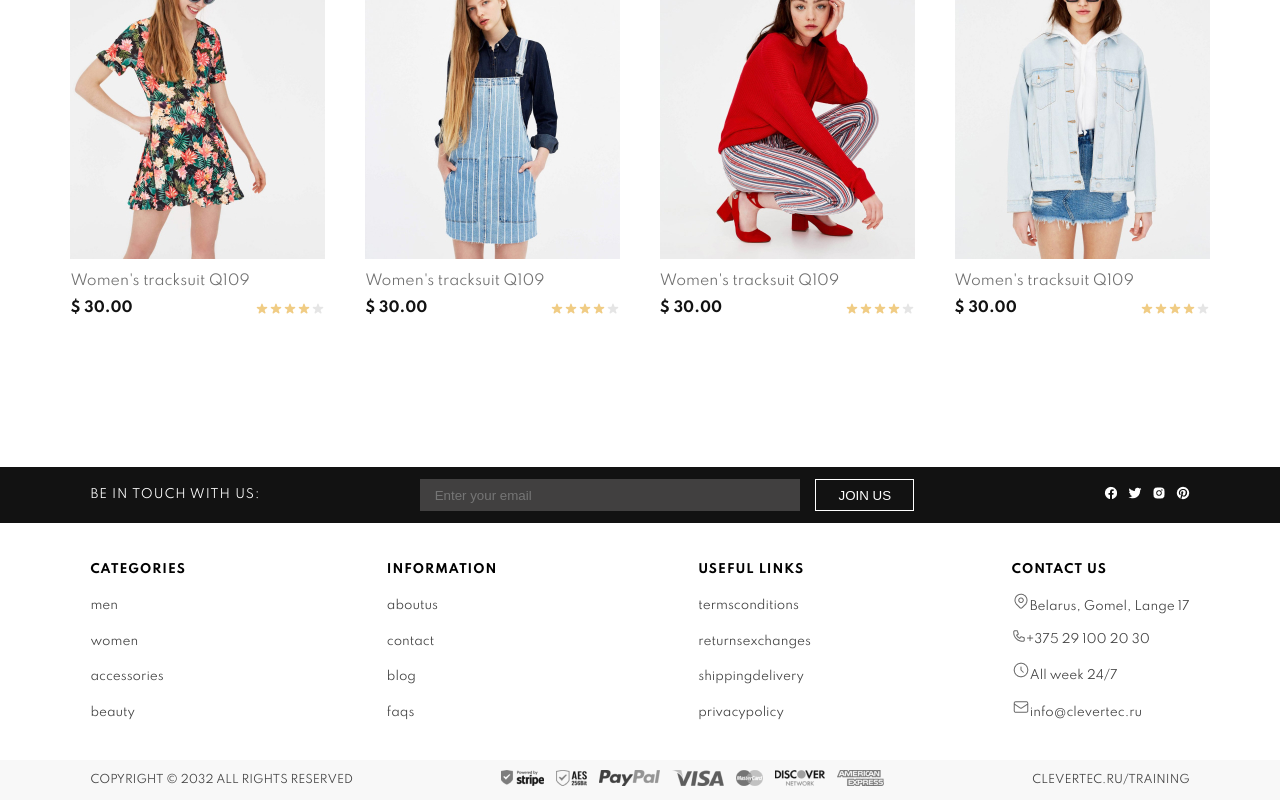
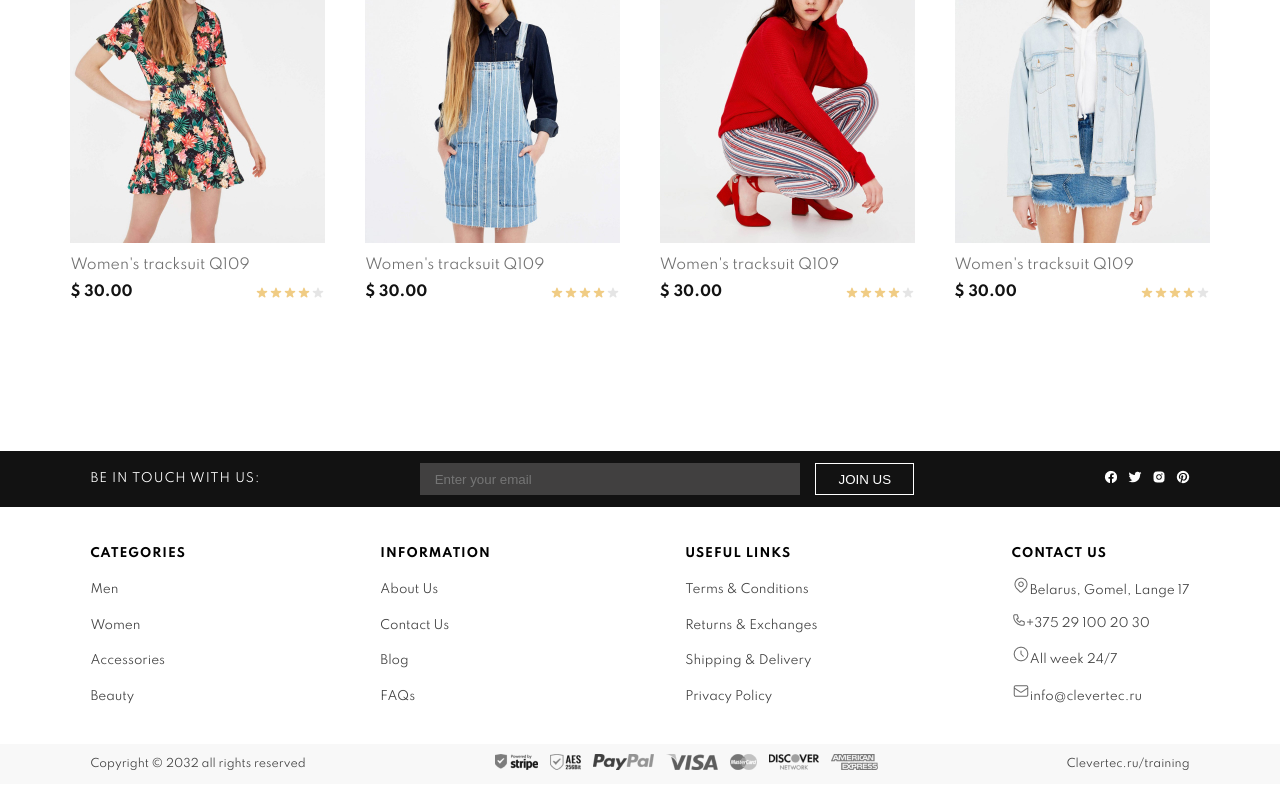
Before and after one commit to iannika/-training-shop, a React (Create React App) app: page /#/men/1 in a window 1280 px wide. Shown: the part 1662-2462 px from the top of the page. Built offline with nearby package versions, Linux system fonts and the light colour scheme.

Commit message:
modified footer

```diff
--- a/src/components/footer/footer.css
+++ b/src/components/footer/footer.css
@@ -130,7 +130,7 @@
   .footer .wrapper-footer-contact-inform .footer-contact-inform a,
   .footer .wrapper-footer-contact-inform .footer-contact-inform span {
     color: #121212;
-    text-transform: uppercase;
+    /* text-transform: uppercase; */
     opacity: 80%;
     text-decoration: none;
   }
--- a/src/components/footer/footer.js
+++ b/src/components/footer/footer.js
@@ -41,25 +41,25 @@ const Footer = () => {
             <div className="wrapper-footer-nav">
                 <div className="footer-nav">
                     <strong>CATEGORIES</strong>
-                    {CATEGORYLINKS.map(({ id, path }) => (
+                    {CATEGORYLINKS.map(({ id, path, name }) => (
                         <Link key={id} to={`/${path}`} className='footer-nav-link' data-test-id={`footer-nav-link-${path}`}>
-                            <span>{path}</span>
+                            <span>{name}</span>
                         </Link>
                     ))}
                 </div>
                 <div className="footer-nav">
                     <strong>INFORMATION</strong>
-                    {INFORMATIONLINKS.map(({ id, path }) => (
+                    {INFORMATIONLINKS.map(({ id, path, name }) => (
                         <Link key={id} to={`/${path}`} className='footer-nav-link' data-test-id={`footer-nav-link-${path}`}>
-                            <span>{path}</span>
+                            <span>{name}</span>
                         </Link>
                     ))}
                 </div>
                 <div className="footer-nav">
                     <strong>USEFUL LINKS</strong>
-                    {USEFULLINKS.map(({ id, path }) => (
+                    {USEFULLINKS.map(({ id, path, name }) => (
                         <Link key={id} to={`/${path}`} className='footer-nav-link' data-test-id={`footer-nav-link-${path}`}>
-                            <span>{path}</span>
+                            <span>{name}</span>
                         </Link>
                     ))}
                 </div>
--- a/src/pages/ProductPage/ProductPage.js
+++ b/src/pages/ProductPage/ProductPage.js
@@ -20,8 +20,8 @@ import heart from "../../assets/img/icons/heart.png";
 import scale from "../../assets/img/icons/scale.png";
 import pay from "../../assets/img/products/one-product/pay.png";
 import annotation from "../../assets/img/icons/annotation.png";
-import truck from "../../assets/img/icons/truck.png";
-import refresh from "../../assets/img/icons/refresh.png";
+import truck from "../../assets/img/icons/truck-1.png";
+import refresh from "../../assets/img/icons/refresh-1.png";
 import mail from "../../assets/img/icons/mail.png";
 
 import "./ProductPage.css";
```
Also changed, not shown: src/assets/img/icons/refresh-1.png (added), src/assets/img/icons/truck-1.png (added).
